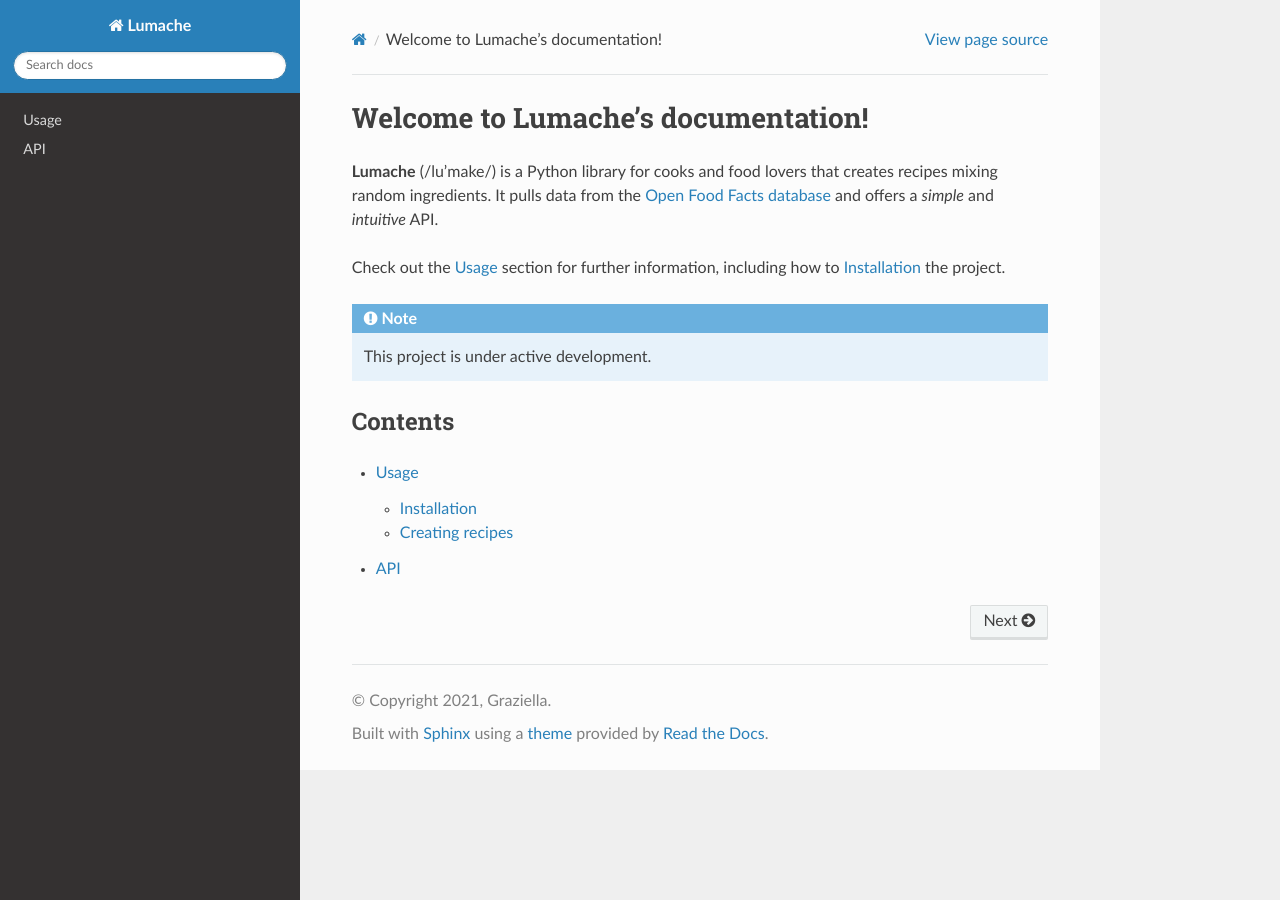
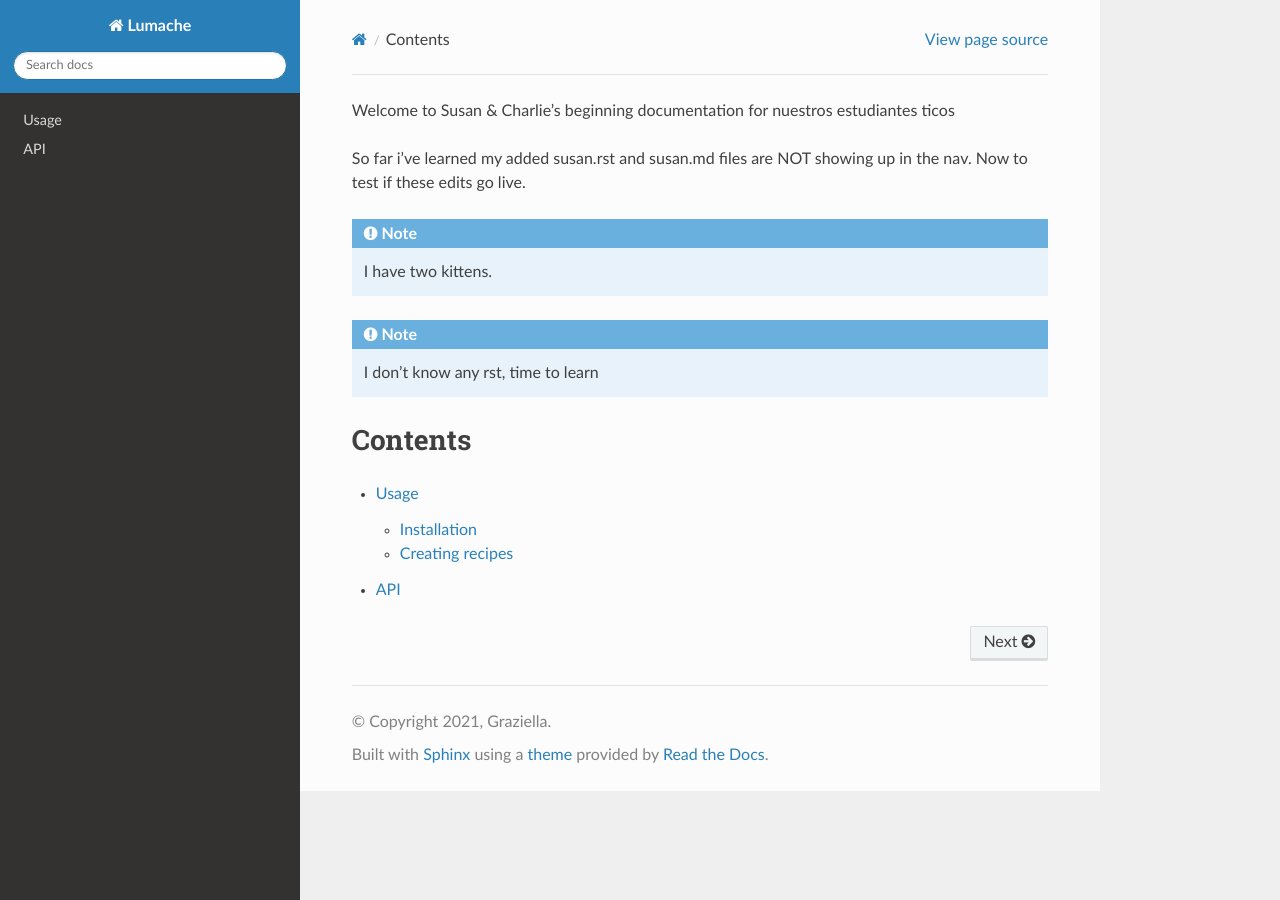
Before and after one commit to susanunit/CostaRica, a Sphinx documentation site: the page built from docs/source/index.rst, in a window 1280 px wide. Built offline with Sphinx 7.4.7 and the Read the Docs theme 3.1.0, drawn with Linux system fonts in a browser that asks for light colours.

Commit message:
Update index.rst
learning how to navigate this build process

```diff
--- a/docs/source/index.rst
+++ b/docs/source/index.rst
@@ -1,17 +1,16 @@
-Welcome to Lumache's documentation!
-===================================
+Welcome to Susan & Charlie's beginning documentation for nuestros estudiantes ticos
 
-**Lumache** (/lu'make/) is a Python library for cooks and food lovers
-that creates recipes mixing random ingredients.
-It pulls data from the `Open Food Facts database <https://world.openfoodfacts.org/>`_
-and offers a *simple* and *intuitive* API.
-
-Check out the :doc:`usage` section for further information, including
-how to :ref:`installation` the project.
+So far i've learned my added susan.rst and susan.md files are NOT showing up in the nav.
+Now to test if these edits go live.
 
 .. note::
 
-   This project is under active development.
+   I have two kittens.
+
+.. note::
+
+   I don't know any rst, time to learn
+
 
 Contents
 --------
@@ -20,3 +19,4 @@
 
    usage
    api
+   susan
```
